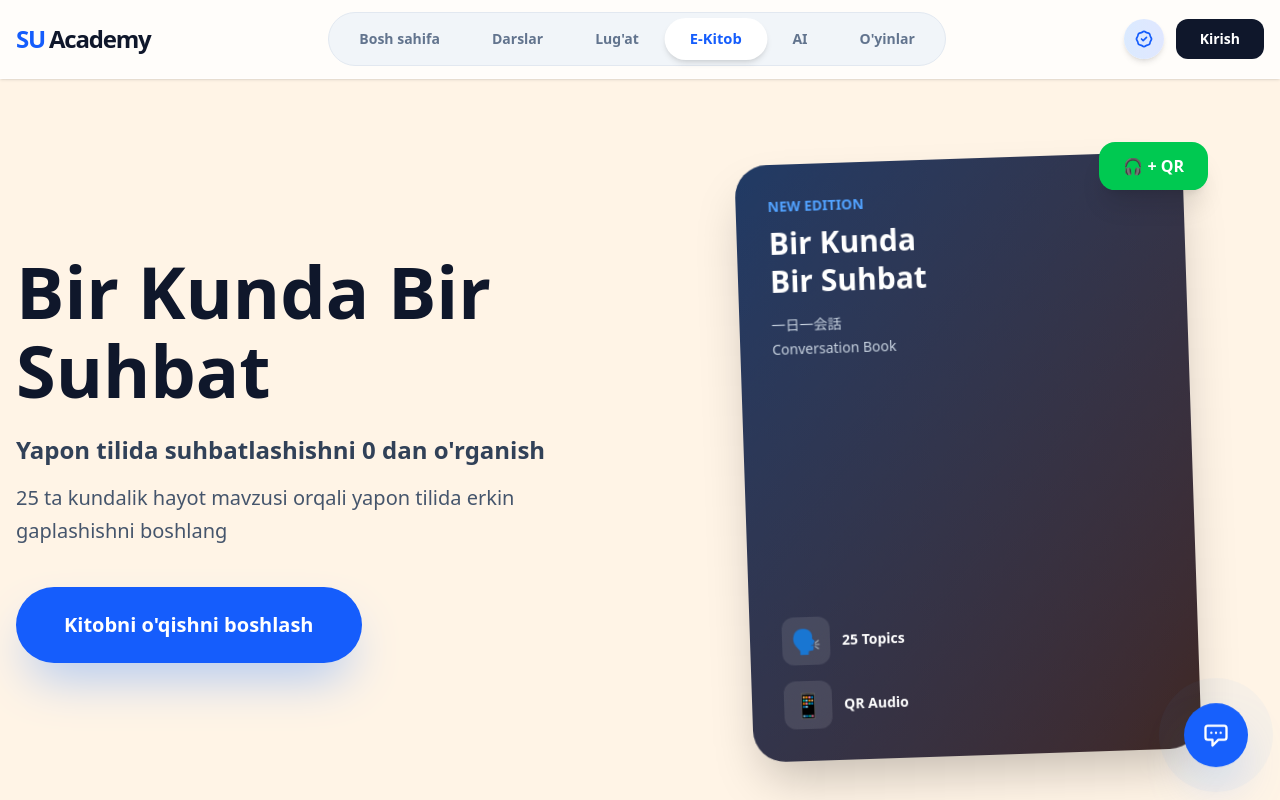
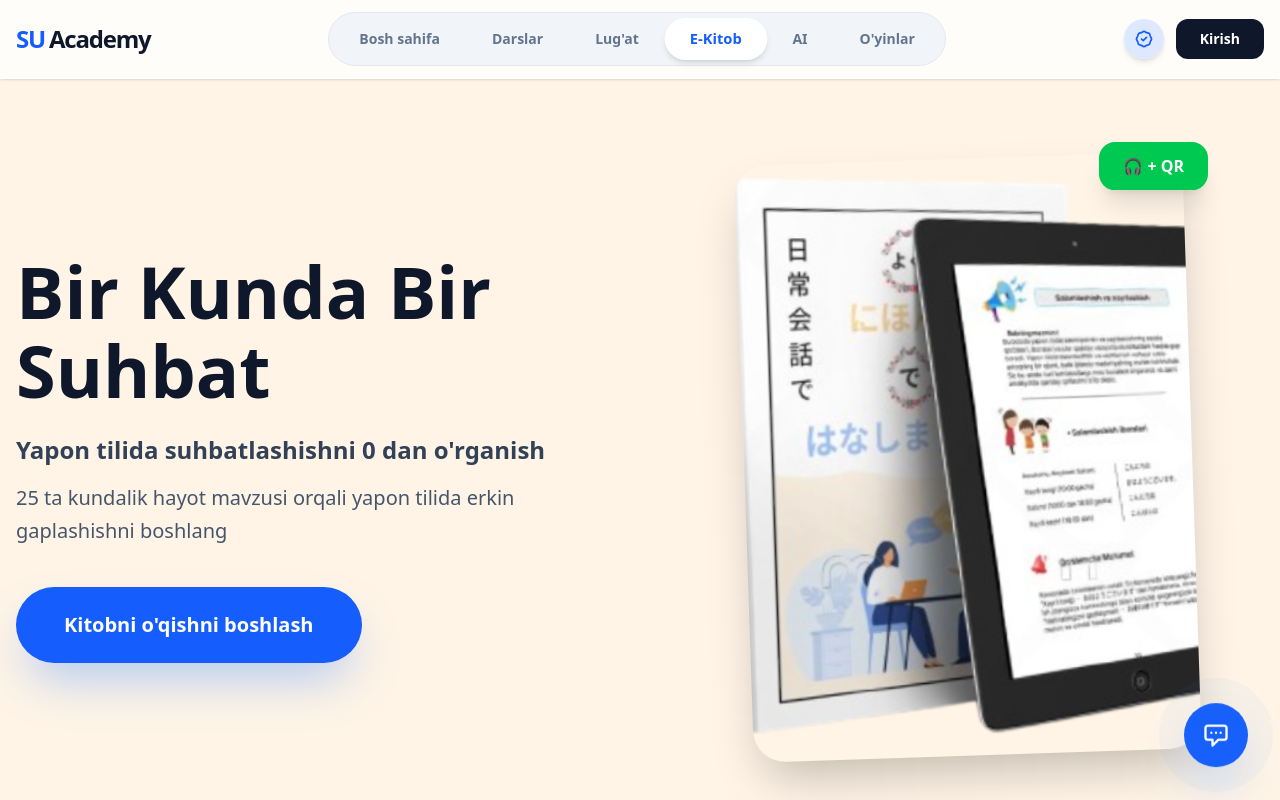
Before and after one commit to MasharipovErgashboy/suacademy-frontend, a Next.js app: page /ebooks in a window 1280 px wide. Shown: the top 800 px of the page. Built offline with nearby package versions, Linux system fonts and the light colour scheme.

Commit message:
feat: add real book cover image to e-book page

```diff
--- a/app/ebooks/page.tsx
+++ b/app/ebooks/page.tsx
@@ -147,36 +147,15 @@ export default function EBookPage() {
                             {/* Book Cover */}
                             <div className="flex-1 relative animate-in fade-in zoom-in duration-1000 delay-300">
                                 <div className="relative z-10 w-full max-w-md mx-auto">
-                                    {/* Book Cover Card */}
-                                    <div className="relative aspect-[3/4] bg-gradient-to-br from-slate-800 to-slate-900 rounded-[2rem] shadow-2xl overflow-hidden transform hover:scale-105 transition-all duration-500 animate-float">
-                                        <div className="absolute inset-0 bg-gradient-to-br from-blue-500/20 to-orange-500/20"></div>
-                                        <div className="relative z-10 p-8 h-full flex flex-col justify-between">
-                                            <div>
-                                                <div className="text-sm font-bold text-blue-400 mb-2">NEW EDITION</div>
-                                                <h2 className="text-3xl font-black text-white mb-4 leading-tight">
-                                                    Bir Kunda<br />Bir Suhbat
-                                                </h2>
-                                                <div className="text-sm text-slate-300 space-y-1">
-                                                    <div>一日一会話</div>
-                                                    <div>Conversation Book</div>
-                                                </div>
-                                            </div>
-
-                                            <div className="space-y-4">
-                                                <div className="flex items-center gap-3">
-                                                    <div className="w-12 h-12 bg-white/10 backdrop-blur-xl rounded-xl flex items-center justify-center">
-                                                        <span className="text-2xl">🗣️</span>
-                                                    </div>
-                                                    <div className="text-white text-sm font-bold">25 Topics</div>
-                                                </div>
-                                                <div className="flex items-center gap-3">
-                                                    <div className="w-12 h-12 bg-white/10 backdrop-blur-xl rounded-xl flex items-center justify-center">
-                                                        <span className="text-2xl">📱</span>
-                                                    </div>
-                                                    <div className="text-white text-sm font-bold">QR Audio</div>
-                                                </div>
-                                            </div>
-                                        </div>
+                                    {/* Book Cover Image */}
+                                    <div className="relative aspect-[3/4] rounded-[2rem] shadow-2xl overflow-hidden transform hover:scale-105 transition-all duration-500 animate-float">
+                                        <Image
+                                            src="/book-cover.png"
+                                            alt="Bir Kunda Bir Suhbat Book Cover"
+                                            fill
+                                            className="object-cover"
+                                            priority
+                                        />
                                     </div>
 
                                     {/* Floating Badge */}
```
Also changed, not shown: public/book-cover.png (added).
